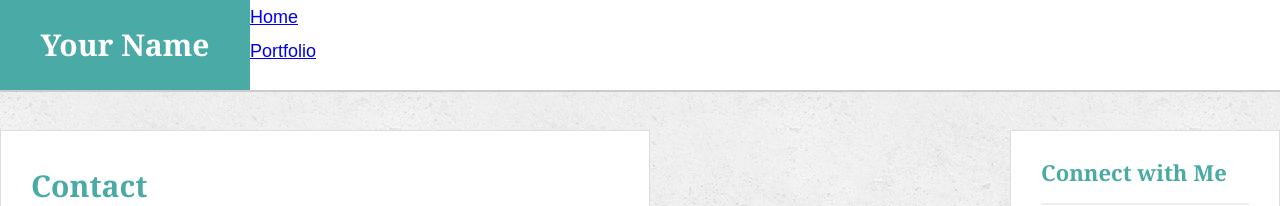
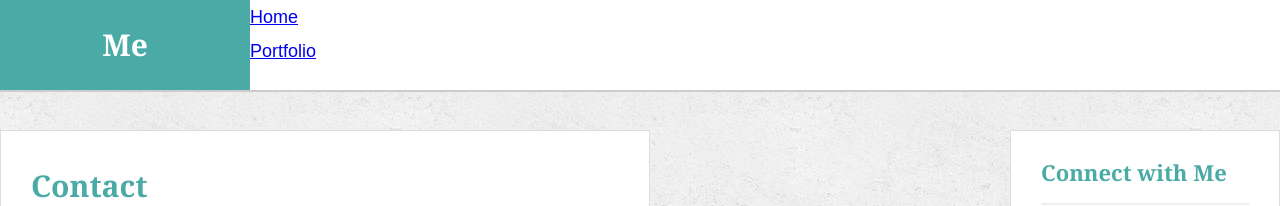
Before and after one commit to sk8asd123/Responsive-Portfolio, a plain HTML site: page contact.html in a window 1280 px wide. Shown: the top 206 px of the page. Drawn offline with Linux system fonts and the light colour scheme.

Commit message:
changed name

```diff
--- a/contact.html
+++ b/contact.html
@@ -14,7 +14,7 @@
 <header id="masthead">
   <meta name="viewport" content="width=device-width">
   <div class="container-fluid">
-    <a href="index.html" id="logo">Your Name</a>
+    <a href="index.html" id="logo">Me</a>
     <div id="navbar" class="navbar-collapse collapse">
       <ul class="nav navbar-nav">
         <li class="active"><a href="index.html">Home</a></li>
```
Also changed, not shown: index.html (+1 -1 lines), portfolio.html (+1 -1 lines).
